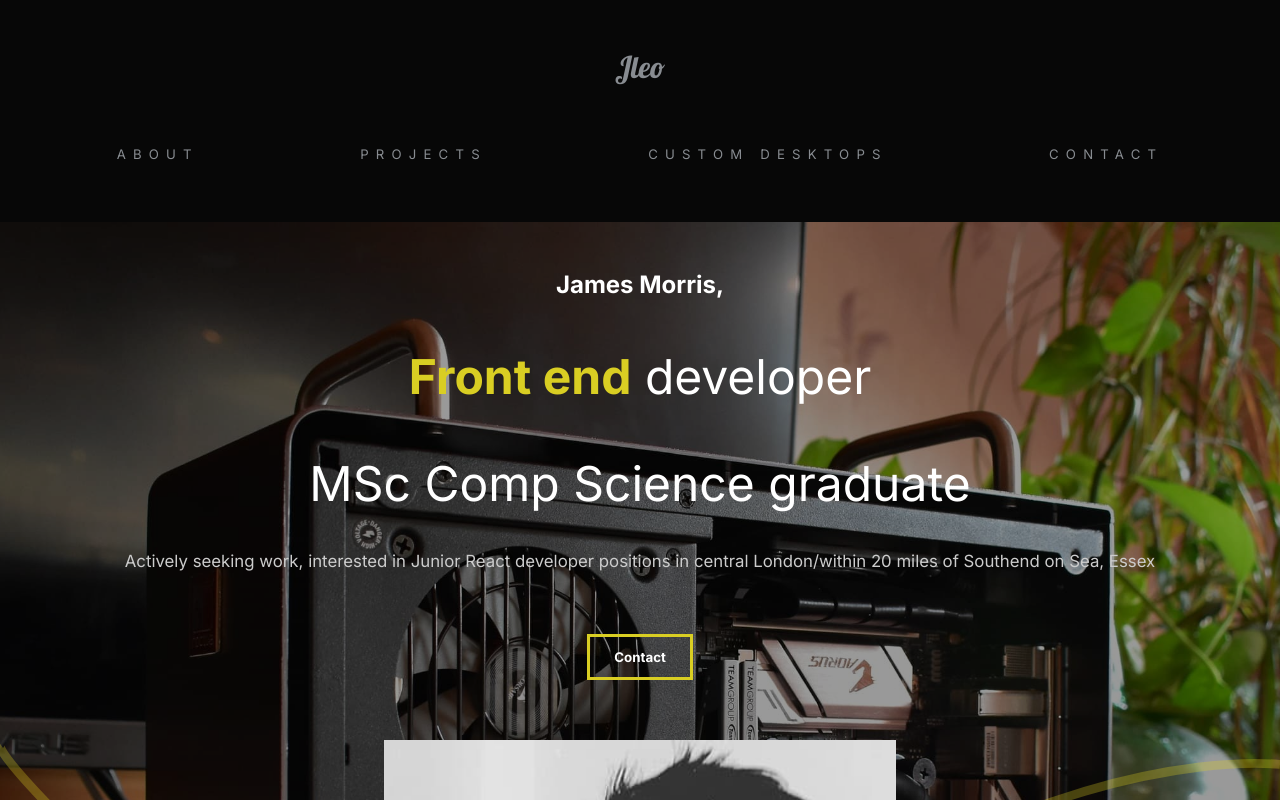
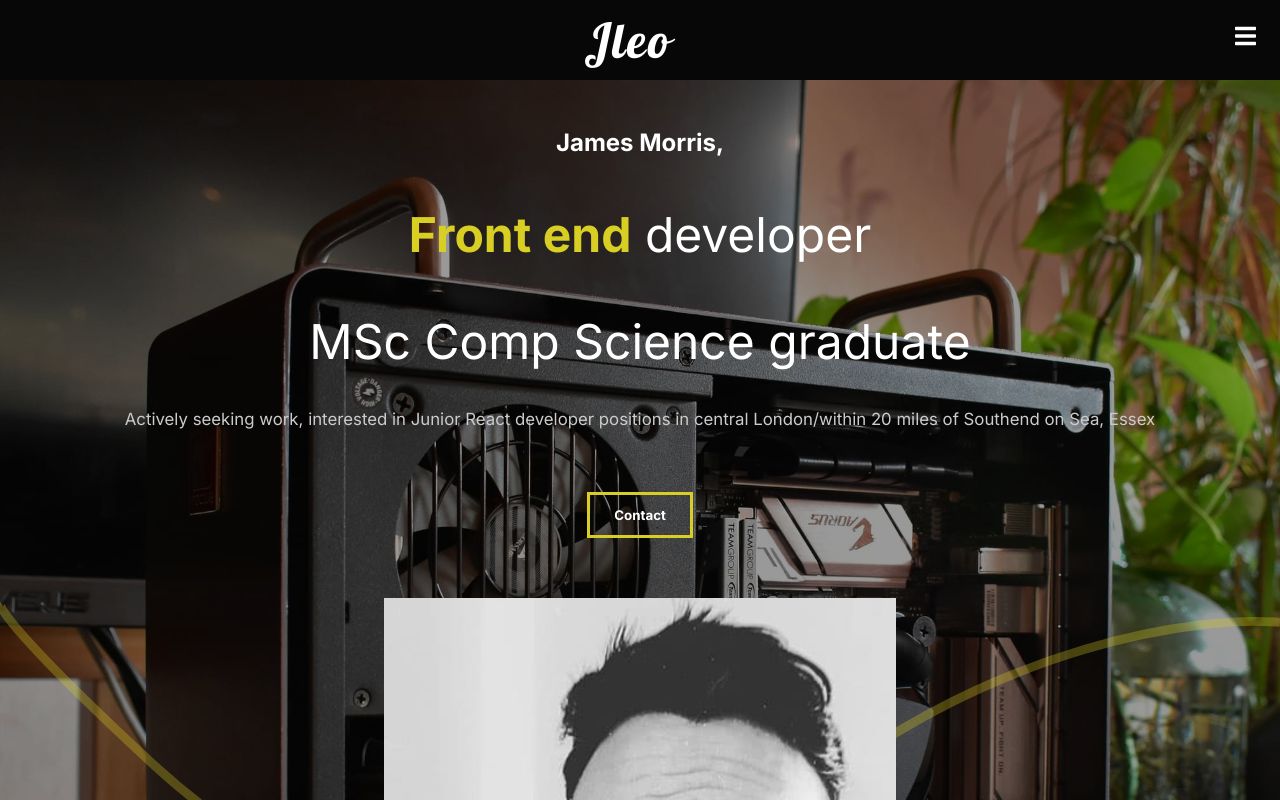
Before and after one commit to jleomorris/portfolio-v3, a React (Create React App) app: page / in a window 1280 px wide. Shown: the top 800 px of the page. Built offline with nearby package versions, Linux system fonts and the light colour scheme.

Commit message:
Add new nav

```diff
--- a/src/App.js
+++ b/src/App.js
@@ -1,4 +1,4 @@
-import React from "react";
+import { React, useState, useEffect } from "react";
 import AboutSection from "./components/AboutSection";
 // Global style
 import GlobalStyle from "./components/GlobalStyle";
@@ -9,41 +9,49 @@ import AboutUs from "./pages/AboutUs";
 import Projects from "./pages/Projects";
 import CustomDesktops from "./pages/CustomDesktops";
 import Contact from "./pages/Contact";
+import ProjectDetail from "./pages/ProjectDetail";
 // Router
 import { Switch, Route, useLocation, BrowserRouter } from "react-router-dom";
-// Pages
-import ProjectDetail from "./pages/ProjectDetail";
 // Animation
 import { AnimatePresence } from "framer-motion";
+// Styled components
+import styled from "styled-components";
 
 function App() {
   const location = useLocation();
+  const [isNavOpen, setIsNavOpen] = useState(false);
+
+  useEffect(() => {
+    // alert("hi");
+    setIsNavOpen(false);
+  }, [location]);
+
   return (
     <div className="App">
       {/* <BrowserRouter basename={process.env.PUBLIC_URL}> */}
       <GlobalStyle />
-      <Nav />
+      <Nav isNavOpen={isNavOpen} setIsNavOpen={setIsNavOpen} />
       <AnimatePresence exitBeforeEnter>
         <Switch location={location} key={location.pathname}>
           {/* <Route path="/" exact> */}
           <Route path={`${process.env.PUBLIC_URL}/`} exact>
-            <AboutUs />
+            <AboutUs isNavOpen={isNavOpen} />
           </Route>
           {/* <Route path="/projects" exact> */}
           <Route path={`${process.env.PUBLIC_URL}/projects`} exact>
-            <Projects />
+            <Projects isNavOpen={isNavOpen} />
           </Route>
           {/* <Route path="/projects/:id"> */}
           <Route path={`${process.env.PUBLIC_URL}/projects/:id`}>
-            <ProjectDetail />
+            <ProjectDetail isNavOpen={isNavOpen} />
           </Route>
           {/* <Route path="/custom-desktops"> */}
           <Route path={`${process.env.PUBLIC_URL}/custom-desktops`}>
-            <CustomDesktops />
+            <CustomDesktops isNavOpen={isNavOpen} />
           </Route>
           {/* <Route path="/contact"> */}
           <Route path={`${process.env.PUBLIC_URL}/contact`}>
-            <Contact />
+            <Contact isNavOpen={isNavOpen} />
           </Route>
         </Switch>
       </AnimatePresence>
--- a/src/components/GlobalStyle.js
+++ b/src/components/GlobalStyle.js
@@ -62,6 +62,20 @@ const GlobalStyle = createGlobalStyle`
     line-height: 150%;
   }
 
+  // Conditional classes
+
+  .blur {
+    filter: blur(8px);
+  }
+
+  .rotate90 {
+    transform: rotate(-90deg);
+  }
+
+  .height100 {
+    height: 100vh;
+  }
+
 // Media Queries
 
 html {
--- a/src/components/Nav.js
+++ b/src/components/Nav.js
@@ -1,17 +1,25 @@
 import React from "react";
+import { Link, BrowserRouter } from "react-router-dom";
+// Font Awesome
+import { FontAwesomeIcon } from "@fortawesome/react-fontawesome";
+import { faBars, faTimes } from "@fortawesome/free-solid-svg-icons";
+// Styled components
 import styled from "styled-components";
-import { Link, BrowserRouter } from "react-router-dom";
 
-const Nav = () => {
+const Nav = ({ isNavOpen, setIsNavOpen }) => {
   return (
     // <BrowserRouter basename={process.env.PUBLIC_URL}>
-    <StyledNav>
-      <h1>
+    <StyledNav className={isNavOpen ? "height100" : ""}>
       {/* <Link id="logo" to="/"> */}
       <Link id="logo" to={`${process.env.PUBLIC_URL}/`}>
-          Jleo
+        <h1 className={isNavOpen ? "rotate90" : ""}>Jleo</h1>
       </Link>
-      </h1>
+      <StyledFontAwesomeIcon
+        icon={isNavOpen ? faTimes : faBars}
+        onClick={() => setIsNavOpen(!isNavOpen)}
+      />
+      {isNavOpen && (
+        <div className="nav-links">
           <ul>
             <li>
               {/* <Link to="/">About</Link> */}
@@ -32,6 +40,8 @@ const Nav = () => {
               <Link to={`${process.env.PUBLIC_URL}/contact`}>Contact</Link>{" "}
             </li>
           </ul>
+        </div>
+      )}
     </StyledNav>
     //{" "}
     // </BrowserRouter>
@@ -39,17 +49,63 @@ const Nav = () => {
 };
 
 const StyledNav = styled.nav`
-  min-height: 10vh;
+  height: 10vh;
   display: flex;
-  margin: auto;
-  justify-content: space-between;
+  justify-content: space-evenly;
   align-items: center;
-  padding: 1rem 10rem;
-  /* background-color: #282828; */
   background: #070707;
   position: sticky;
   top: 0;
   z-index: 10;
+  transition: all 0.5s ease;
+  /* border: 2px solid green; */
+
+  a {
+    /* color: white; */
+    text-decoration: none;
+    color: #888c91;
+    transition: 0.5s all ease;
+
+    &:hover {
+      color: white;
+    }
+  }
+
+  h1 {
+    color: white;
+    letter-spacing: 0.2rem;
+    font-size: 4rem;
+    font-family: "Lobster", cursive;
+    font-weight: lighter;
+    /* border: 2px solid orange; */
+    margin-right: 2rem;
+    transition: 0.5s all ease;
+  }
+
+  #logo {
+    font-size: 1.5rem;
+    font-family: "Lobster", cursive;
+    font-weight: lighter;
+  }
+
+  .nav-links {
+    transition: all 0.5s ease;
+    align-items: center;
+    padding: 1rem;
+    /* background: #070707; */
+    /* border: 2px solid orange; */
+    /* display: flex; */
+
+    svg {
+      font-size: 3rem;
+      position: absolute;
+      margin: 2rem;
+      top: 0;
+      right: 0;
+      color: white;
+      cursor: pointer;
+      /* z-index: 10; */
+    }
 
     a {
       /* color: white; */
@@ -67,6 +123,7 @@ const StyledNav = styled.nav`
       display: flex;
       justify-content: space-evenly;
       flex-wrap: wrap;
+      flex-direction: column;
     }
 
     #logo {
@@ -76,17 +133,21 @@ const StyledNav = styled.nav`
     }
 
     li {
-    padding-left: 10rem;
+      /* padding-left: 10rem; */
       position: relative;
       letter-spacing: 0.6rem;
       text-transform: uppercase;
-    margin: 1rem 0;
+      margin: 3rem 0;
+      font-size: 6rem;
+
+      a {
+        font-size: 2rem;
+      }
     }
 
     // Media Queries
-
     @media (max-width: 1300px) {
-    flex-direction: column;
+      /* flex-direction: column; */
       padding: 2rem 1rem;
 
       #logo {
@@ -95,7 +156,7 @@ const StyledNav = styled.nav`
         font-size: 2.5rem;
       }
 
-    ul {
+      /* ul {
         padding: 2rem;
         justify-content: space-around;
         width: 100%;
@@ -103,8 +164,20 @@ const StyledNav = styled.nav`
         li {
           padding: 0;
         }
+      } */
     }
   }
 `;
 
+const StyledFontAwesomeIcon = styled(FontAwesomeIcon)`
+  color: white;
+  font-size: 2rem;
+  position: absolute;
+  top: 0;
+  right: 0;
+  z-index: 10;
+  margin: 2rem;
+  cursor: pointer;
+`;
+
 export default Nav;
--- a/src/pages/AboutUs.js
+++ b/src/pages/AboutUs.js
@@ -10,13 +10,14 @@ import ScrollToTop from "../components/ScrollToTop";
 // Components
 import Footer from "../components/Footer";
 
-const AboutUs = () => {
+const AboutUs = ({ isNavOpen }) => {
   return (
     <motion.div
       variants={pageAnimation}
       initial="hidden"
       animate="show"
       exit="exit"
+      className={isNavOpen ? "blur" : ""}
     >
       <AboutSection />
       <ServicesSection />
--- a/src/pages/Contact.js
+++ b/src/pages/Contact.js
@@ -12,7 +12,7 @@ import { faGithub, faLinkedin } from "@fortawesome/free-brands-svg-icons";
 import Footer from "../components/Footer";
 import ScrollToTop from "../components/ScrollToTop";
 
-const Contact = () => {
+const Contact = ({ isNavOpen }) => {
   return (
     <>
       <StyledContact
@@ -20,6 +20,7 @@ const Contact = () => {
         initial="hidden"
         animate="show"
         exit="exit"
+        className={isNavOpen ? "blur" : ""}
       >
         <Title>
           <Hide>
--- a/src/pages/CustomDesktops.js
+++ b/src/pages/CustomDesktops.js
@@ -25,7 +25,7 @@ import ScrollToTop from "../components/ScrollToTop";
 import { FontAwesomeIcon } from "@fortawesome/react-fontawesome";
 import { faTools } from "@fortawesome/free-solid-svg-icons";
 
-const CustomDesktops = () => {
+const CustomDesktops = ({ isNavOpen }) => {
   const [element, controls] = useScroll();
   const [element_1, controls_1] = useScroll();
   const [element_2, controls_2] = useScroll();
@@ -49,6 +49,7 @@ const CustomDesktops = () => {
         initial="hidden"
         animate="show"
         exit="exit"
+        className={isNavOpen ? "blur" : ""}
       >
         <div className="title-container">
           <h1>Kolink Rocket v4</h1>
--- a/src/pages/ProjectDetail.js
+++ b/src/pages/ProjectDetail.js
@@ -12,17 +12,14 @@ import { faGithub } from "@fortawesome/free-brands-svg-icons";
 // Components
 import Footer from "../components/Footer";
 
-const ProjectDetail = () => {
+const ProjectDetail = ({ isNavOpen }) => {
   const history = useHistory();
   const currentUrl = history.location.pathname;
   const [projects, setProjects] = useState(ProjectState);
   const [project, setProject] = useState(null);
 
   // useEffect
-
   useEffect(() => {
-    // debugger;
-
     const currentProject = projects.filter(
       (project) => `/portfolio-v3${project.url}` === currentUrl
     );
@@ -38,6 +35,7 @@ const ProjectDetail = () => {
           initial="hidden"
           animate="show"
           exit="exit"
+          className={isNavOpen ? "blur" : ""}
         >
           <Headline>
             <div className="github-container">
--- a/src/pages/Projects.js
+++ b/src/pages/Projects.js
@@ -21,7 +21,7 @@ import { faGithub, faReact } from "@fortawesome/free-brands-svg-icons";
 import ScrollToTop from "../components/ScrollToTop";
 import Footer from "../components/Footer";
 
-const Projects = () => {
+const Projects = ({ isNavOpen }) => {
   const [projects, setProjects] = useState(ProjectState);
 
   useEffect(() => {
@@ -36,6 +36,7 @@ const Projects = () => {
         initial="hidden"
         animate="show"
         exit="exit"
+        className={isNavOpen ? "blur" : ""}
       >
         <motion.div variants={sliderContainer}>
           <Frame1 variants={sliderAnimation}></Frame1>
```
Lines whose indentation alone changed are shown as unchanged.
